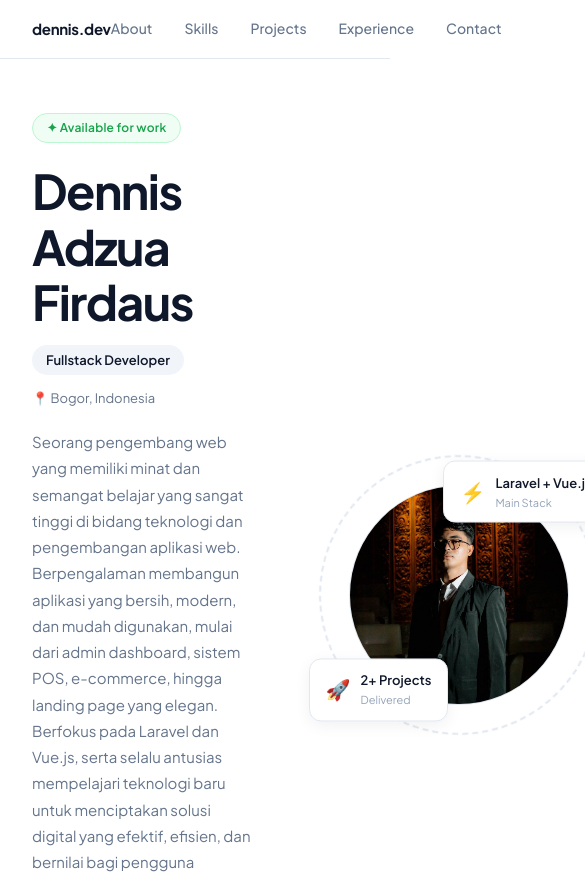
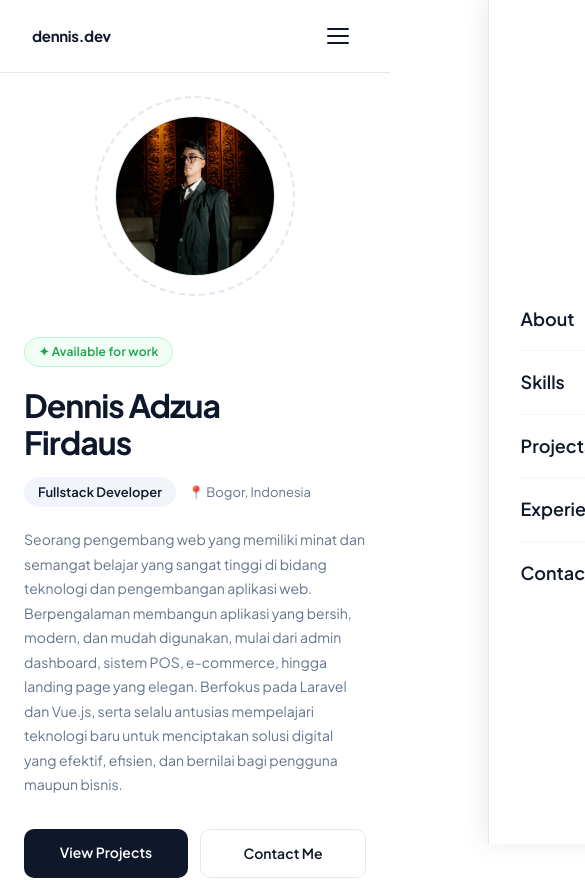
Before and after one commit to dennisadzuafirdaus-boop/myportofoliov3, a Vue app: page / in a window 390 px wide. Shown: the top 880 px of the page, 585 px wide, since content can reach past the window. Built offline with nearby package versions, Linux system fonts and the light colour scheme.

Commit message:
Perbaiki resposive mobile dan togel navbar

```diff
--- a/src/components/AboutSection.vue
+++ b/src/components/AboutSection.vue
@@ -411,4 +411,30 @@ onUnmounted(() => {
   color: #0F172A;
   font-weight: 600;
 }
+
+/* ── RESPONSIVE MOBILE ── */
+@media (max-width: 768px) {
+  .about-grid {
+    grid-template-columns: 1fr;
+    gap: 2.5rem;
+  }
+
+  /* Foto pindah ke atas */
+  .about-right {
+    order: -1;
+  }
+
+  .profile-img-box {
+    max-width: 100%;
+    aspect-ratio: 16 / 9;
+  }
+
+  .stats-grid {
+    grid-template-columns: repeat(2, 1fr);
+  }
+
+  .about-title {
+    font-size: 26px;
+  }
+}
 </style>
--- a/src/components/HeroSection.vue
+++ b/src/components/HeroSection.vue
@@ -319,19 +319,55 @@ import fotoporto from '@/assets/img/fotoporto.jpg'
   color: #94A3B8;
 }
 
-/* ── ANIMATIONS ── */
-@keyframes spin-slow {
-  from { transform: rotate(0deg); }
-  to   { transform: rotate(360deg); }
-}
+/* ── RESPONSIVE MOBILE ── */
+@media (max-width: 768px) {
+  .hero {
+    padding: 6rem 1.5rem 3rem;
+  }
 
-@keyframes counter-spin {
-  from { transform: rotate(0deg); }
-  to   { transform: rotate(-360deg); }
-}
+  .hero-inner {
+    grid-template-columns: 1fr;
+    gap: 2.5rem;
+  }
 
-@keyframes float-y {
-  0%, 100% { transform: translateY(0px); }
-  50%       { transform: translateY(-8px); }
+  /* Foto/avatar pindah ke atas, konten teks di bawah */
+  .hero-visual {
+    order: -1;
+  }
+
+  .hero-name {
+    font-size: 32px;
+    letter-spacing: -1px;
+  }
+
+  .avatar-ring {
+    width: 200px;
+    height: 200px;
+  }
+
+  .avatar-box {
+    width: 160px;
+    height: 160px;
+    font-size: 38px;
+  }
+
+  .float-card {
+    display: none;
+  }
+
+  .hero-desc {
+    font-size: 14px;
+  }
+
+  .hero-btns {
+    flex-wrap: wrap;
+  }
+
+  .btn-primary,
+  .btn-outline {
+    flex: 1;
+    text-align: center;
+    justify-content: center;
+  }
 }
 </style>
--- a/src/components/Navbar.vue
+++ b/src/components/Navbar.vue
@@ -2,26 +2,60 @@
   <header class="navbar">
     <div class="navbar-inner">
 
-      <!-- Logo / Brand -->
-      <a href="#hero" class="navbar-logo">
-        dennis.dev
-      </a>
+      <!-- Logo -->
+      <a href="#hero" class="navbar-logo">dennis.dev</a>
 
-      <!-- Nav Links -->
-      <nav class="navbar-links">
-        <a href="#about">About</a>
-        <a href="#skills">Skills</a>
-        <a href="#projects">Projects</a>
-        <a href="#experience">Experience</a>
-        <a href="#contact">Contact</a>
+      <!-- Nav Links Desktop -->
+      <nav class="navbar-links" :class="{ 'menu-open': menuOpen }">
+        <a href="#about"      @click="closeMenu">About</a>
+        <a href="#skills"     @click="closeMenu">Skills</a>
+        <a href="#projects"   @click="closeMenu">Projects</a>
+        <a href="#experience" @click="closeMenu">Experience</a>
+        <a href="#contact"    @click="closeMenu">Contact</a>
       </nav>
 
+      <!-- Hamburger Button (mobile only) -->
+      <button
+        class="hamburger"
+        @click="toggleMenu"
+        :aria-expanded="menuOpen"
+        aria-label="Toggle menu"
+      >
+        <span class="bar" :class="{ open: menuOpen }"></span>
+        <span class="bar" :class="{ open: menuOpen }"></span>
+        <span class="bar" :class="{ open: menuOpen }"></span>
+      </button>
+
     </div>
+
+    <!-- Mobile Overlay -->
+    <div
+      class="menu-overlay"
+      v-if="menuOpen"
+      @click="closeMenu"
+    ></div>
+
   </header>
 </template>
 
 <script setup>
-// Tidak ada logic khusus, navbar ini static
+import { ref, onUnmounted } from 'vue'
+
+const menuOpen = ref(false)
+
+function toggleMenu() {
+  menuOpen.value = !menuOpen.value
+  document.body.style.overflow = menuOpen.value ? 'hidden' : ''
+}
+
+function closeMenu() {
+  menuOpen.value = false
+  document.body.style.overflow = ''
+}
+
+onUnmounted(() => {
+  document.body.style.overflow = ''
+})
 </script>
 
 <style scoped>
@@ -51,8 +85,10 @@
   color: #0F172A;
   text-decoration: none;
   letter-spacing: -0.3px;
+  z-index: 101;
 }
 
+/* ── Desktop Nav ── */
 .navbar-links {
   display: flex;
   gap: 2rem;
@@ -69,4 +105,98 @@
 .navbar-links a:hover {
   color: #0F172A;
 }
+
+/* ── Hamburger ── */
+.hamburger {
+  display: none;
+  flex-direction: column;
+  justify-content: center;
+  align-items: center;
+  gap: 5px;
+  width: 40px;
+  height: 40px;
+  background: transparent;
+  border: none;
+  cursor: pointer;
+  padding: 0;
+  z-index: 101;
+}
+
+.bar {
+  display: block;
+  width: 22px;
+  height: 2px;
+  background-color: #0F172A;
+  border-radius: 2px;
+  transition: transform 0.3s ease, opacity 0.3s ease;
+  transform-origin: center;
+}
+
+/* Animasi X saat menu open */
+.bar:nth-child(1).open {
+  transform: translateY(7px) rotate(45deg);
+}
+.bar:nth-child(2).open {
+  opacity: 0;
+  transform: scaleX(0);
+}
+.bar:nth-child(3).open {
+  transform: translateY(-7px) rotate(-45deg);
+}
+
+/* ── Mobile Overlay ── */
+.menu-overlay {
+  position: fixed;
+  inset: 0;
+  background: rgba(0, 0, 0, 0.3);
+  z-index: 99;
+  backdrop-filter: blur(2px);
+}
+
+/* ── RESPONSIVE ── */
+@media (max-width: 768px) {
+  .hamburger {
+    display: flex;
+  }
+
+  .navbar-links {
+    position: fixed;
+    top: 0;
+    right: -100%;
+    width: 75%;
+    max-width: 300px;
+    height: 100vh;
+    background-color: #FFFFFF;
+    flex-direction: column;
+    justify-content: center;
+    align-items: flex-start;
+    gap: 0;
+    padding: 5rem 2rem 2rem;
+    z-index: 100;
+    box-shadow: -4px 0 24px rgba(0, 0, 0, 0.08);
+    transition: right 0.3s ease;
+    border-left: 1px solid #E2E8F0;
+  }
+
+  .navbar-links.menu-open {
+    right: 0;
+  }
+
+  .navbar-links a {
+    font-size: 18px;
+    font-weight: 600;
+    color: #0F172A;
+    padding: 1rem 0;
+    width: 100%;
+    border-bottom: 1px solid #F1F5F9;
+  }
+
+  .navbar-links a:last-child {
+    border-bottom: none;
+  }
+
+  .navbar-links a:hover {
+    color: #64748B;
+  }
+}
 </style>
--- a/src/style.css
+++ b/src/style.css
@@ -338,3 +338,50 @@ body {
 *::-webkit-scrollbar {
   display: none;                /* Chrome, Safari */
 }
+
+/* ── Global Mobile Padding ── */
+@media (max-width: 768px) {
+  .section,
+  .about,
+  .skills,
+  .projects,
+  .experience,
+  .contact {
+    padding-left: 1.25rem;
+    padding-right: 1.25rem;
+  }
+
+  /* Skills grid mobile */
+  .skills-grid {
+    grid-template-columns: 1fr 1fr;
+  }
+
+  /* Projects grid mobile */
+  .projects-grid {
+    grid-template-columns: 1fr;
+  }
+
+  /* Experience gallery mobile */
+  .gallery-grid {
+    grid-template-columns: repeat(2, 1fr);
+  }
+
+  /* Masonry mobile */
+  .masonry-grid {
+    grid-template-columns: repeat(2, 1fr);
+  }
+
+  .col-offset {
+    margin-top: 0;
+  }
+
+  /* Contact grid mobile */
+  .contact-grid {
+    grid-template-columns: 1fr;
+  }
+
+  /* Quick info grid mobile */
+  .quick-info-grid {
+    grid-template-columns: 1fr 1fr;
+  }
+}
```
